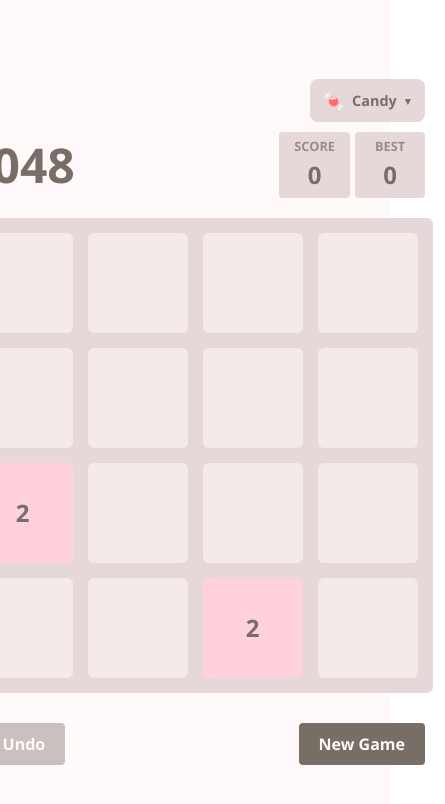
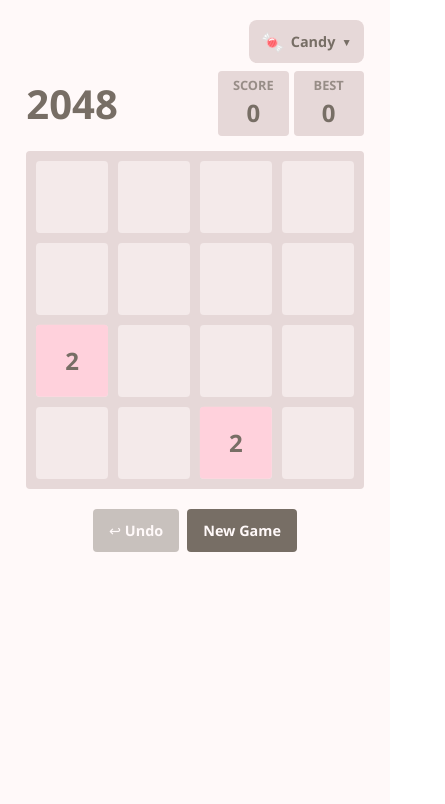
Before and after one commit to PlayWithSanLei/2048-React, a React (Vite) app: page / in a window 390 px wide. Shown: the top 804 px of the page, 445 px wide, since content can reach past the window. Built offline with nearby package versions, Linux system fonts and the light colour scheme.

Commit message:
feat: 适配移动端

```diff
--- a/index.html
+++ b/index.html
@@ -3,7 +3,7 @@
   <head>
     <meta charset="UTF-8" />
     <link rel="icon" type="image/svg+xml" href="/vite.svg" />
-    <meta name="viewport" content="width=device-width, initial-scale=1.0" />
+    <meta name="viewport" content="width=device-width, initial-scale=1.0, maximum-scale=1.0, user-scalable=no" />
     <title>2048 Candy</title>
   </head>
   <body>
--- a/src/App.module.css
+++ b/src/App.module.css
@@ -21,6 +21,12 @@
   align-items: center;
   width: 100%;
   margin-bottom: 20px;
+}
+
+.headerLeft {
+  display: flex;
+  align-items: center;
+  gap: 20px;
 }
 
 .title {
@@ -94,3 +100,49 @@
 .gameContainer {
   position: relative;
 }
+
+/* ============================================
+   MOBILE RESPONSIVE STYLES
+   ============================================ */
+@media (max-width: 520px) {
+  .container {
+    padding: 10px;
+    justify-content: flex-start;
+    padding-top: 20px;
+    min-height: 100vh;
+  }
+
+  .topBar {
+    margin-bottom: 8px;
+  }
+
+  .header {
+    margin-bottom: 15px;
+  }
+
+  .headerLeft {
+    gap: 12px;
+  }
+
+  .title {
+    font-size: 2.5rem;
+  }
+
+  .controls {
+    margin-top: 20px;
+    flex-wrap: wrap;
+    justify-content: center;
+    gap: 8px;
+  }
+
+  .undoButton,
+  .restartButton {
+    padding: 12px 16px;
+    font-size: 0.9rem;
+  }
+
+  .message {
+    font-size: 2rem;
+    margin-bottom: 15px;
+  }
+}
--- a/src/components/Board/Board.module.css
+++ b/src/components/Board/Board.module.css
@@ -29,5 +29,13 @@
   left: var(--board-padding);
   width: calc(100% - var(--board-padding) * 2);
   height: calc(100% - var(--board-padding) * 2);
-  pointer-events: none; /* Let clicks pass through to board for gestures if needed */
+  pointer-events: none;
 }
+
+/* Mobile adaptation */
+@media (max-width: 520px) {
+  .boardContainer {
+    max-width: 100vw;
+    max-height: 100vw;
+  }
+}
--- a/src/styles/themes.css
+++ b/src/styles/themes.css
@@ -68,30 +68,30 @@
 }
 
 /* ============================================
-   MINT THEME
+   MINT THEME (可读性修复 + 色阶优化)
    ============================================ */
 [data-theme='mint'] {
   --bg-page: #F0FFF4;
-  --bg-board: #C6F6D5;
+  --bg-board: #D1FAE5;
   --bg-slot: #E6FFFA;
   --text-primary: #22543D;
-  --tile-2-bg: #C6F6D5;
-  --tile-2-color: #22543D;
-  --tile-4-bg: #9AE6B4;
-  --tile-4-color: #22543D;
-  --tile-8-bg: #68D391;
-  --tile-8-color: #FFFFFF;
-  --tile-16-bg: #48BB78;
+  --tile-2-bg: #6EE7B7; /* 更深的薄荷绿，与棋盘区分 */
+  --tile-2-color: #064E3B;
+  --tile-4-bg: #5EEAD4;
+  --tile-4-color: #064E3B;
+  --tile-8-bg: #4FD1C5;
+  --tile-8-color: #064E3B;
+  --tile-16-bg: #38B2AC;
   --tile-16-color: #FFFFFF;
-  --tile-32-bg: #38A169;
+  --tile-32-bg: #319795;
   --tile-32-color: #FFFFFF;
-  --tile-64-bg: #2F855A;
+  --tile-64-bg: #285E61;
   --tile-64-color: #FFFFFF;
-  --tile-128-bg: #276749;
+  --tile-128-bg: #234E52;
   --tile-128-color: #FFFFFF;
-  --tile-256-bg: #22543D;
+  --tile-256-bg: #1D4044;
   --tile-256-color: #FFFFFF;
-  --tile-512-bg: #1C4532;
+  --tile-512-bg: #173034;
   --tile-512-color: #FFFFFF;
   --tile-1024-bg: #0F2D1D;
   --tile-1024-color: #FFFFFF;
@@ -100,7 +100,7 @@
 }
 
 /* ============================================
-   APPLE THEME
+   APPLE THEME (可读性修复)
    ============================================ */
 [data-theme='apple'] {
   --bg-page: #FFFFFF;
@@ -117,11 +117,11 @@
   --tile-8-bg: #C7C7CC;
   --tile-8-color: #1D1D1F;
   --tile-16-bg: #AEAEB2;
-  --tile-16-color: #FFFFFF;
+  --tile-16-color: #1D1D1F; /* 修复: 深灰字 */
   --tile-32-bg: #8E8E93;
-  --tile-32-color: #FFFFFF;
+  --tile-32-color: #1D1D1F; /* 修复: 深灰字 */
   --tile-64-bg: #636366;
-  --tile-64-color: #FFFFFF;
+  --tile-64-color: #1D1D1F; /* 修复: 深灰字 */
   --tile-128-bg: #48484A;
   --tile-128-color: #FFFFFF;
   --tile-256-bg: #3A3A3C;
@@ -168,7 +168,7 @@
 }
 
 /* ============================================
-   FESTIVE THEME (Chinese Celebration)
+   FESTIVE THEME (可读性修复)
    ============================================ */
 [data-theme='festive'] {
   --bg-page: #FFF5E6;
@@ -181,11 +181,11 @@
   --tile-4-bg: #FFA500;
   --tile-4-color: #8B0000;
   --tile-8-bg: #FF8C00;
-  --tile-8-color: #FFFFFF;
+  --tile-8-color: #5D0A0A; /* 修复: 深红字 */
   --tile-16-bg: #FF6347;
-  --tile-16-color: #FFFFFF;
+  --tile-16-color: #5D0A0A; /* 修复: 深红字 */
   --tile-32-bg: #FF4500;
-  --tile-32-color: #FFFFFF;
+  --tile-32-color: #5D0A0A; /* 修复: 深红字 */
   --tile-64-bg: #DC143C;
   --tile-64-color: #FFFFFF;
   --tile-128-bg: #B22222;
@@ -201,34 +201,34 @@
 }
 
 /* ============================================
-   INK THEME (Chinese Ink Wash)
+   INK THEME (宣纸质感优化)
    ============================================ */
 [data-theme='ink'] {
-  --bg-page: #F5F5F5;
+  --bg-page: #F5F5DC; /* 宣纸米黄色 */
   --bg-board: #2C2C2C;
   --bg-slot: #1A1A1A;
   --text-primary: #0A0A0A;
   --font-family-base: "KaiTi", "STKaiti", "BiauKai", serif;
   --tile-border: 2px solid #0A0A0A;
-  --tile-2-bg: #FFFFFF;
+  --tile-2-bg: #FAF9F6; /* 暖白，带宣纸感 */
   --tile-2-color: #0A0A0A;
-  --tile-4-bg: #E8E8E8;
+  --tile-4-bg: #F0EDE8;
   --tile-4-color: #0A0A0A;
-  --tile-8-bg: #D0D0D0;
+  --tile-8-bg: #E8E5DD;
   --tile-8-color: #0A0A0A;
-  --tile-16-bg: #B8B8B8;
+  --tile-16-bg: #D0CCC0;
   --tile-16-color: #0A0A0A;
-  --tile-32-bg: #A0A0A0;
+  --tile-32-bg: #B8B4A8;
   --tile-32-color: #FFFFFF;
-  --tile-64-bg: #888888;
+  --tile-64-bg: #A09C90;
   --tile-64-color: #FFFFFF;
-  --tile-128-bg: #707070;
+  --tile-128-bg: #888480;
   --tile-128-color: #FFFFFF;
-  --tile-256-bg: #585858;
+  --tile-256-bg: #706C60;
   --tile-256-color: #FFFFFF;
-  --tile-512-bg: #404040;
+  --tile-512-bg: #585450;
   --tile-512-color: #FFFFFF;
-  --tile-1024-bg: #282828;
+  --tile-1024-bg: #403C30;
   --tile-1024-color: #FFFFFF;
   --tile-2048-bg: #0A0A0A;
   --tile-2048-color: #FFFFFF;
@@ -263,7 +263,6 @@
     linear-gradient(90deg, rgba(85, 234, 212, 0.03) 1px, transparent 1px),
     linear-gradient(rgba(197, 0, 60, 0.02) 2px, transparent 2px),
     linear-gradient(90deg, rgba(197, 0, 60, 0.02) 2px, transparent 2px);
-  background-size: 20px 20px, 20px 20px, 100px 100px, 100px 100px;
 
   /* 方块颜色阶梯 - 基于 Cyberpunk 2077 UI 配色 */
   /* Cyan 阶梯 - 低级植入体 */
@@ -429,37 +428,39 @@
 }
 
 /* ============================================
-   MICROSOFT THEME
+   MICROSOFT THEME (Windows 10/11 Fluent Design 优化)
    ============================================ */
 [data-theme='microsoft'] {
-  --bg-page: #F0F0F0;
+  --bg-page: #F3F3F3; /* Mica 材质感 */
   --bg-board: #EDEDED;
   --bg-slot: #FFFFFF;
   --text-primary: #1F1F1F;
   --tile-border-radius: 0px;
   --border-radius: 0px;
   --font-family-base: "Segoe UI", "Helvetica Neue", sans-serif;
-  --tile-2-bg: #EDEDED;
+
+  /* Windows Blue 阶梯 - 浅灰到蓝色渐变 */
+  --tile-2-bg: #FFFFFF;
   --tile-2-color: #1F1F1F;
-  --tile-4-bg: #D2D2D2;
+  --tile-4-bg: #F5F5F5;
   --tile-4-color: #1F1F1F;
-  --tile-8-bg: #B8B8B8;
+  --tile-8-bg: #E5E5E5;
   --tile-8-color: #1F1F1F;
-  --tile-16-bg: #9E9E9E;
-  --tile-16-color: #FFFFFF;
-  --tile-32-bg: #858585;
-  --tile-32-color: #FFFFFF;
-  --tile-64-bg: #6B6B6B;
-  --tile-64-color: #FFFFFF;
-  --tile-128-bg: #0078D4;
-  --tile-128-color: #FFFFFF;
-  --tile-256-bg: #106EBE;
+  --tile-16-bg: #CCCCCC;
+  --tile-16-color: #1F1F1F;
+  --tile-32-bg: #99EBFF; /* Light Blue */
+  --tile-32-color: #1F1F1F;
+  --tile-64-bg: #66D9FF; /* Sky Blue */
+  --tile-64-color: #1F1F1F;
+  --tile-128-bg: #33C7FF; /* Vivid Blue */
+  --tile-128-color: #1F1F1F;
+  --tile-256-bg: #0078D7; /* Windows 10 Blue - Standard */
   --tile-256-color: #FFFFFF;
-  --tile-512-bg: #005A9E;
+  --tile-512-bg: #0063B1; /* Darker Blue */
   --tile-512-color: #FFFFFF;
-  --tile-1024-bg: #004578;
+  --tile-1024-bg: #005A9E; /* Deep Blue */
   --tile-1024-color: #FFFFFF;
-  --tile-2048-bg: #002B50;
+  --tile-2048-bg: #0078D4; /* Brand Blue - 带强调 */
   --tile-2048-color: #FFFFFF;
 }
 
@@ -488,3 +489,37 @@
     0 0 10px #F3E600,
     0 0 20px #F3E600;
 }
+
+/* ============================================
+   MOBILE RESPONSIVE ADAPTATION
+   ============================================ */
+@media screen and (max-width: 520px) {
+  :root {
+    /* 使用 vmin 单位实现流式缩放，确保横竖屏都适配 */
+    --tile-size: 18.5vmin;
+    --grid-gap: 2.5vmin;
+    --board-padding: 2.5vmin;
+    --border-radius: 4px;
+    --tile-border-radius: 4px;
+  }
+
+  /* Apple 主题保持圆角但稍微缩小 */
+  [data-theme='apple'] {
+    --tile-border-radius: 8px;
+    --border-radius: 8px;
+  }
+
+  /* Cyberpunk 主题保持直角 */
+  [data-theme='cyberpunk'],
+  [data-theme='mario'],
+  [data-theme='microsoft'] {
+    --tile-border-radius: 0px;
+    --border-radius: 0px;
+  }
+
+  /* Steampunk 小圆角 */
+  [data-theme='steampunk'] {
+    --tile-border-radius: 2px;
+    --border-radius: 2px;
+  }
+}
```
Also changed, not shown: 4 other files (tests, documents, lock files or other folders).
